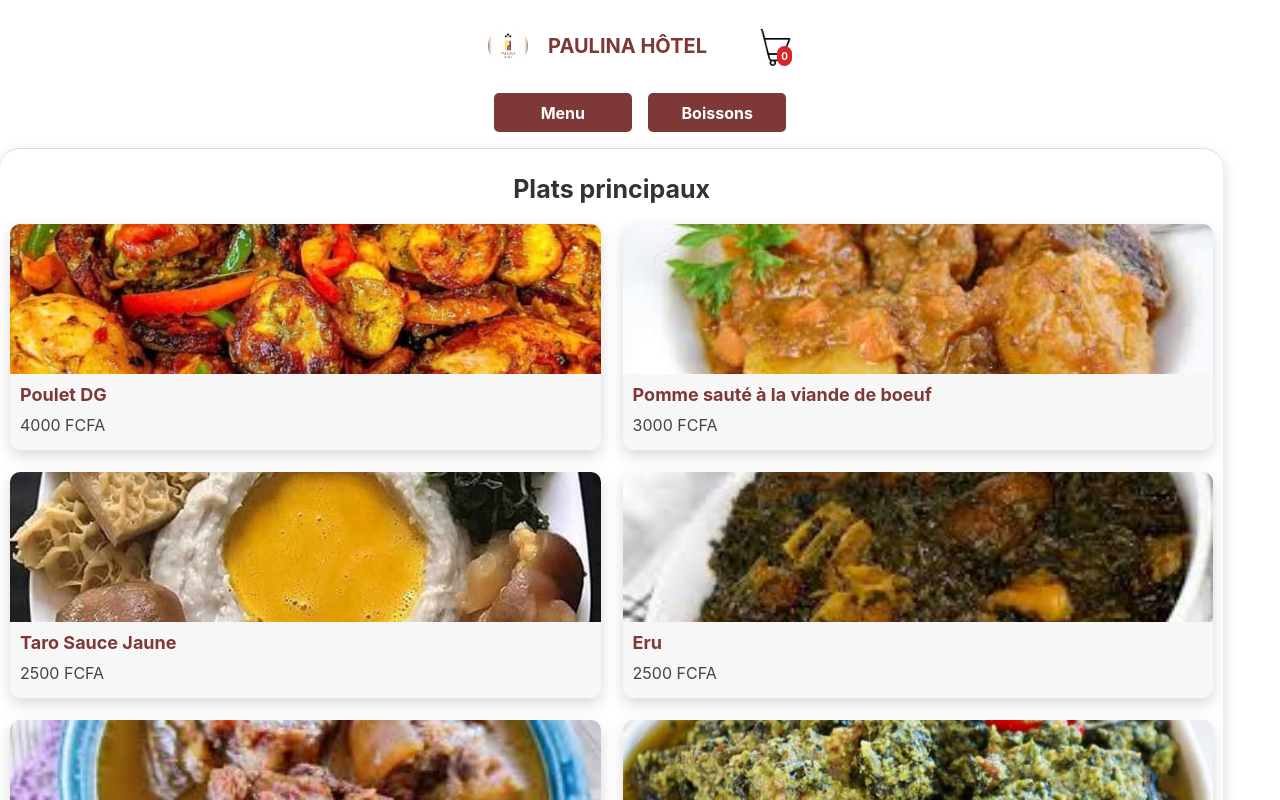
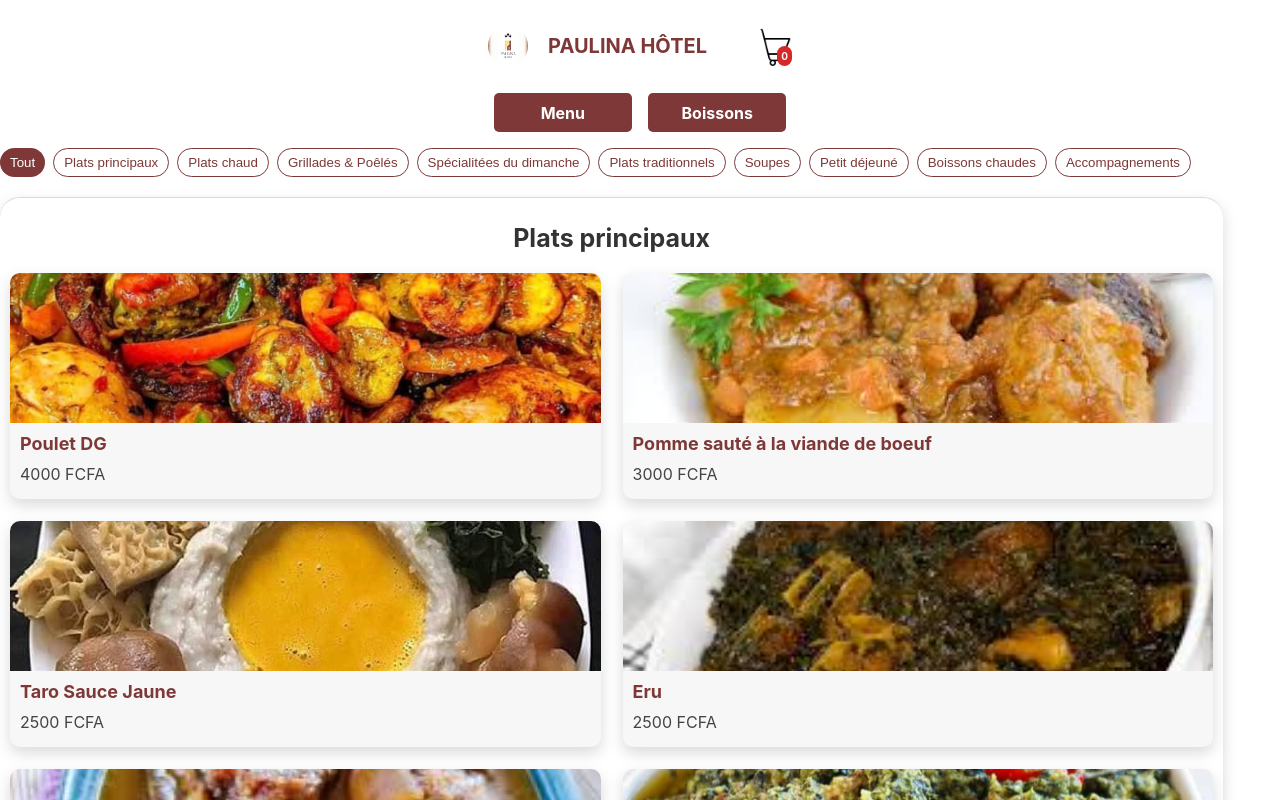
Before and after one commit to KFCAyzen/Resto-PH, a React (Vite) app: page / in a window 1280 px wide. Shown: the top 800 px of the page. Built offline with nearby package versions, Linux system fonts and the light colour scheme.

Commit message:
Filter management

```diff
--- a/src/App.tsx
+++ b/src/App.tsx
@@ -49,7 +49,7 @@ function App() {
     }
   }, []);
 
-  // ✅ Ajout au panier
+  // Ajout au panier
   const handleAddToCart = (item: MenuItem) => {
     const existingItem = cartItems.find(i => i.id === item.id);
     if (existingItem) {
--- a/src/MenuPage.tsx
+++ b/src/MenuPage.tsx
@@ -11,14 +11,29 @@ type Props = {
 
 const MenuPage: React.FC<Props> = ({ items, cartItems, setCartItems, onAddToCart, category }) => {
   const [selectedItem, setSelectedItem] = useState<MenuItem | null>(null);
+  const [selectedCategory, setSelectedCategory] = useState<string>('Tout'); // Catégorie active
 
-  // Filtrer les items selon la catégorie si elle est spécifiée
-  const filteredItems = category
-    ? items.filter(item => item.catégorie.map(c => c.toLowerCase()).includes(category.toLowerCase()))
+  // --- Liste de toutes les catégories disponibles à partir des items ---
+  const allCategories = Array.from(new Set(items.flatMap(item => item.catégorie)));
+  const categories = ['Tout', ...allCategories];
+
+  // --- Filtrage de base si une catégorie est passée via les props ---
+  const initialFilteredItems = category
+    ? items.filter(item =>
+        item.catégorie.map(c => c.toLowerCase()).includes(category.toLowerCase())
+      )
     : items;
 
-  // Regrouper les produits par catégorie (selon filteredItems)
-  const groupedItems = filteredItems.reduce((acc: { [key: string]: MenuItem[] }, item) => {
+  // --- Application du filtre en fonction de la catégorie choisie via les boutons ---
+  const finalFilteredItems =
+    selectedCategory === 'Tout'
+      ? initialFilteredItems
+      : initialFilteredItems.filter(item =>
+          item.catégorie.includes(selectedCategory)
+        );
+
+  // --- Regrouper les produits par catégorie (selon finalFilteredItems) ---
+  const groupedItems = finalFilteredItems.reduce((acc: { [key: string]: MenuItem[] }, item) => {
     item.catégorie.forEach((cat) => {
       if (!acc[cat]) acc[cat] = [];
       acc[cat].push(item);
@@ -28,6 +43,27 @@ const MenuPage: React.FC<Props> = ({ items, cartItems, setCartItems, onAddToCart
 
   return (
     <div>
+      {/* --- Boutons de sélection de catégories --- */}
+      <div style={{ display: 'flex', gap: '8px', marginBottom: '20px', flexWrap: 'wrap' }}>
+        {categories.map(cat => (
+          <button
+            key={cat}
+            onClick={() => setSelectedCategory(cat)}
+            style={{
+              padding: '6px 10px',
+              borderRadius: '15px',
+              border: selectedCategory === cat ? "none" : '1px solid #7d3837',
+              backgroundColor: selectedCategory === cat ? '#7d3837' : '#fff',
+              color: selectedCategory === cat ? 'white' : '#7d3837',
+              cursor: 'pointer'
+            }}
+          >
+            {cat}
+          </button>
+        ))}
+      </div>
+
+      {/* --- Affichage des produits par catégorie --- */}
       {Object.entries(groupedItems).map(([catégorie, items]) => (
         <div key={catégorie} className='menu-section'>
           <h2 className='categorie-title'>{catégorie}</h2>
@@ -48,6 +84,7 @@ const MenuPage: React.FC<Props> = ({ items, cartItems, setCartItems, onAddToCart
         </div>
       ))}
 
+      {/* --- Fenêtre modale pour les détails du produit --- */}
       {selectedItem && (
         <>
           <div className="overlay" onClick={() => setSelectedItem(null)}></div>
--- a/src/types.ts
+++ b/src/types.ts
@@ -465,7 +465,7 @@ export const drinksItems: MenuItem[] = [
     id: 31,
     nom: "Black & White",
     prix: "15,000 FCFA",
-    image: images.black,
+    image: images.blackWhite,
     catégorie: ["Whiskys", "Produits Guinnes"],
   },
   {
```
